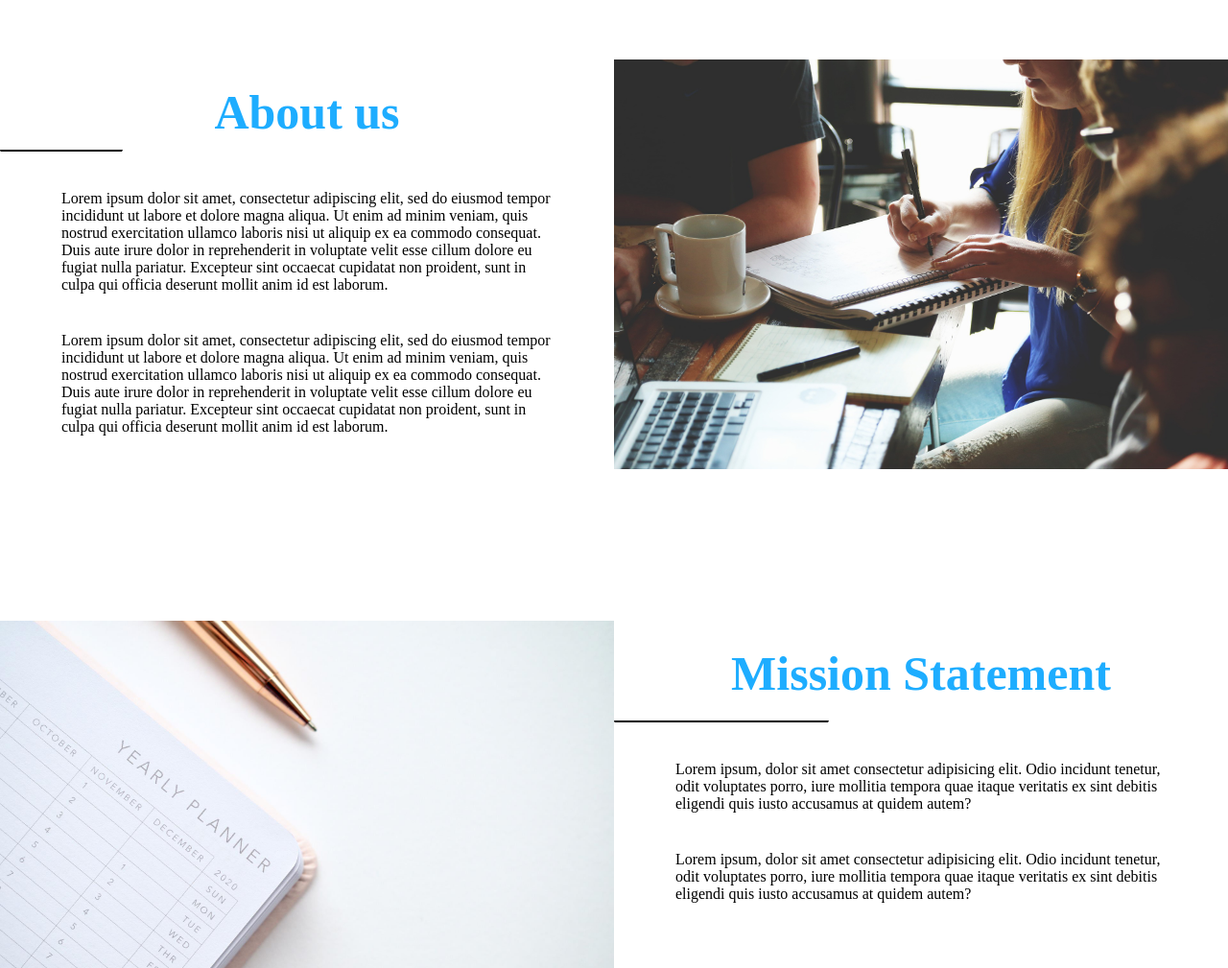
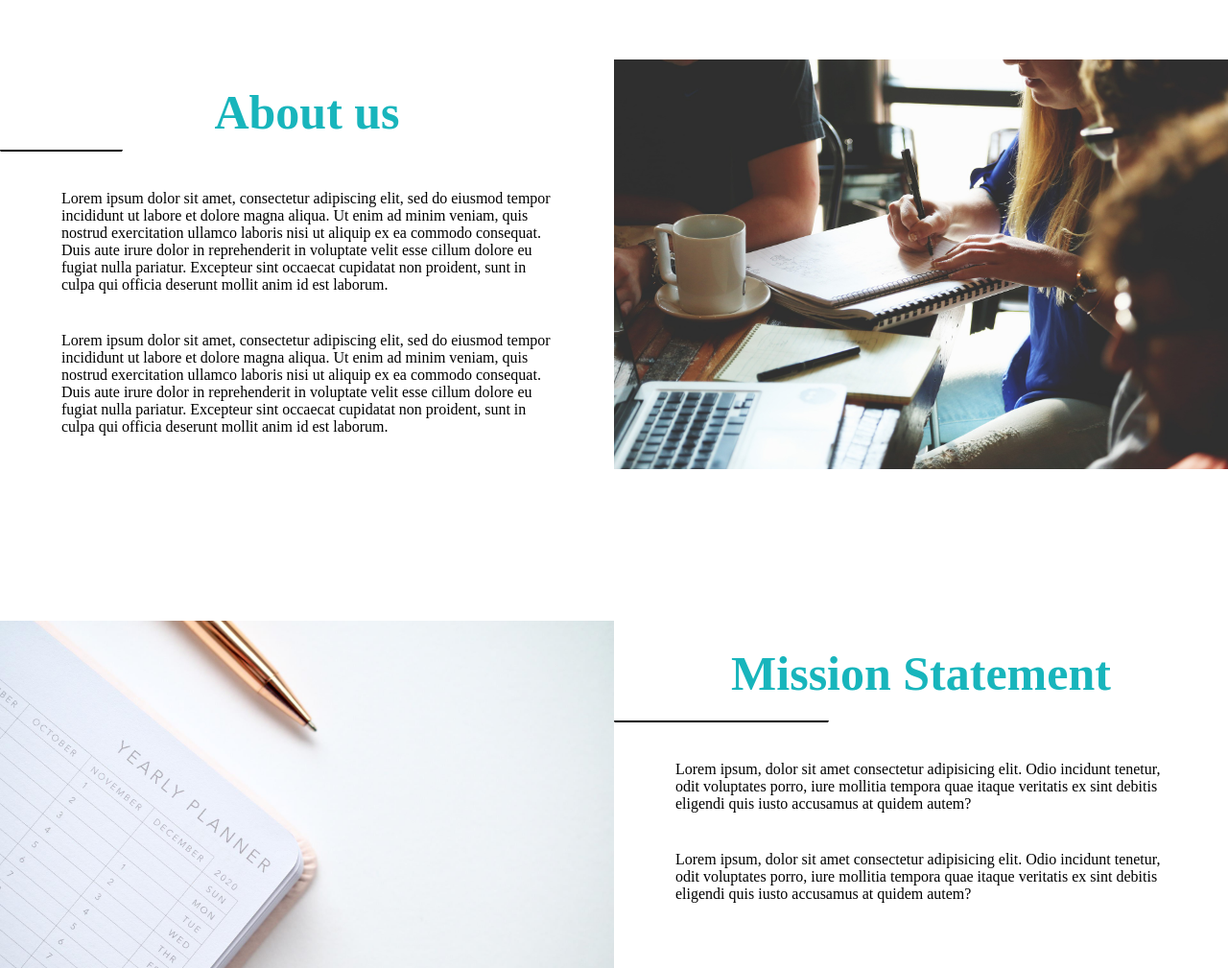
Before and after one commit to vgarcia1524/final-project, a plain HTML site: page about.html in a window 1280 px wide. Shown: the part 912-1921 px from the top of the page at 96% size. Drawn offline with Linux system fonts and the light colour scheme.

Commit message:
adding updates and files

```diff
--- a/css/about.css
+++ b/css/about.css
@@ -143,7 +143,7 @@ main{
  }
  .about .left h1{
     text-align:center;
-    color:#1EADFF;
+    color:#18b5bc;
     margin:0 0 10px 0;
  }
  .about .left hr{
@@ -180,7 +180,7 @@ main{
  }
  .mission .right h1{
     text-align:center;
-    color:#1EADFF;
+    color:#18b5bc;
     margin:0 0 20px 0;
  }
  .mission .right hr{
@@ -204,7 +204,7 @@ main{
  }
  .team h1{
     text-align:center;
-    color:#000000ac;
+    color:#18b5bc;
 
  }
  .team h1 hr{
```
